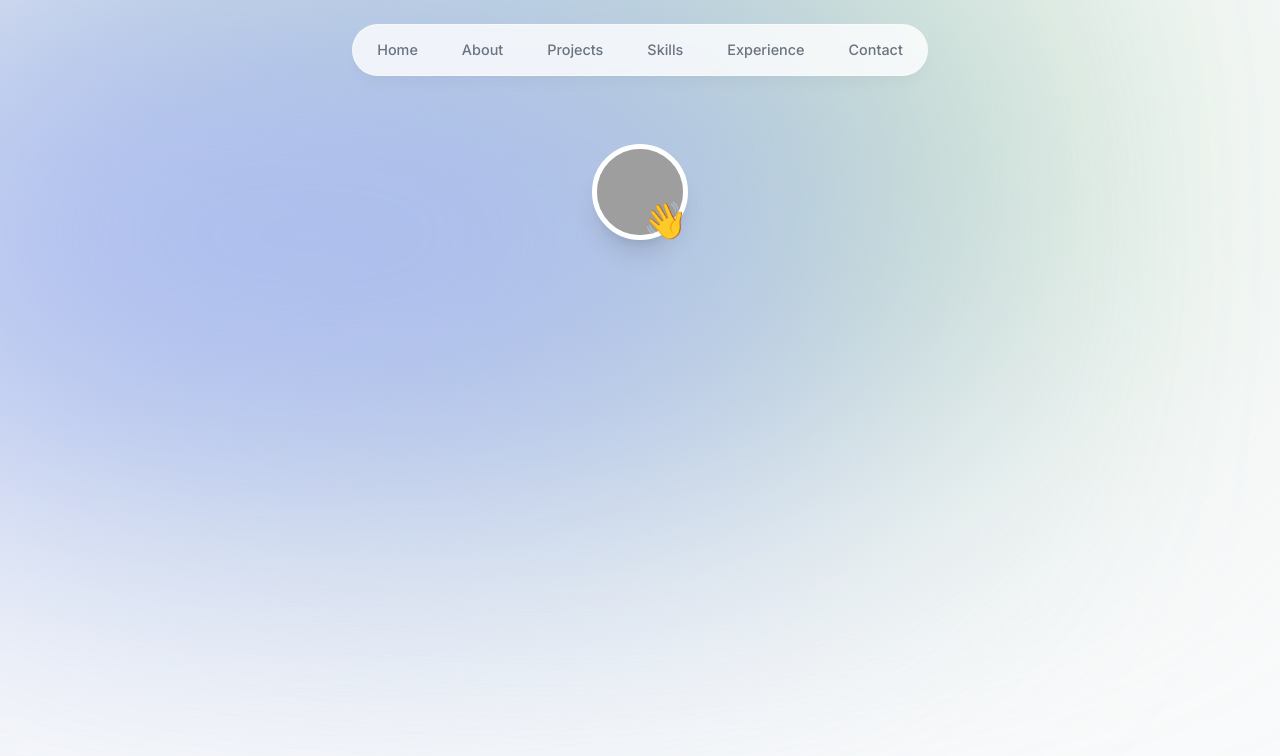
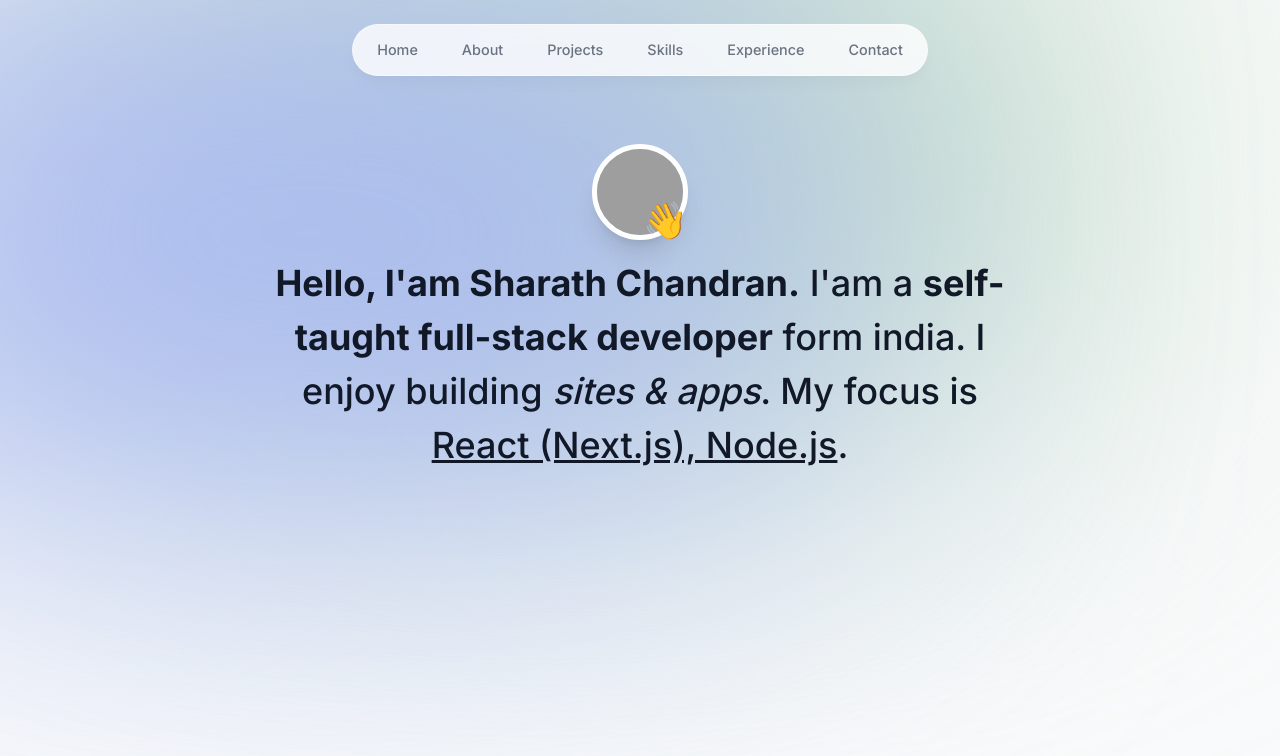
Before and after one commit to sharath-wq/next-js-portfolio, a Next.js app: page / in a window 1280 px wide. Shown: the top 756 px of the page. Built offline with nearby package versions, Linux system fonts and the light colour scheme; grey boxes are pictures that could not be loaded.

Commit message:
intro text structure completed animation added

```diff
--- a/app/page.tsx
+++ b/app/page.tsx
@@ -2,7 +2,7 @@
 
 export default function Home() {
     return (
-        <main className="">
+        <main className="flex flex-col items-center px-4">
             <Intro />
         </main>
     );
--- a/components/intro.tsx
+++ b/components/intro.tsx
@@ -6,7 +6,7 @@
 
 const Intro = () => {
     return (
-        <section>
+        <section className="mb-28 max-w-[50rem] text-center sm:mb-0">
             <div className="flex items-center justify-center">
                 <div className="relative">
                     <motion.div
@@ -39,6 +39,18 @@
                     </motion.span>
                 </div>
             </div>
+
+            <motion.p
+                className="mb-10 mt-4 px-4 text-2xl font-medium !leading-[1.5] sm:text-4xl"
+                initial={{ opacity: 0, y: 100 }}
+                animate={{ opacity: 1, y: 0 }}
+            >
+                <span className="font-bold">Hello, I'am Sharath Chandran.</span> I'am a{" "}
+                <span className="font-bold">self-taught </span>
+                <span className="font-bold">full-stack developer</span> form india. I enjoy building{" "}
+                <span className="italic">sites & apps</span>. My focus is{" "}
+                <span className="underline">React (Next.js), Node.js</span>.
+            </motion.p>
         </section>
     );
 };
```
